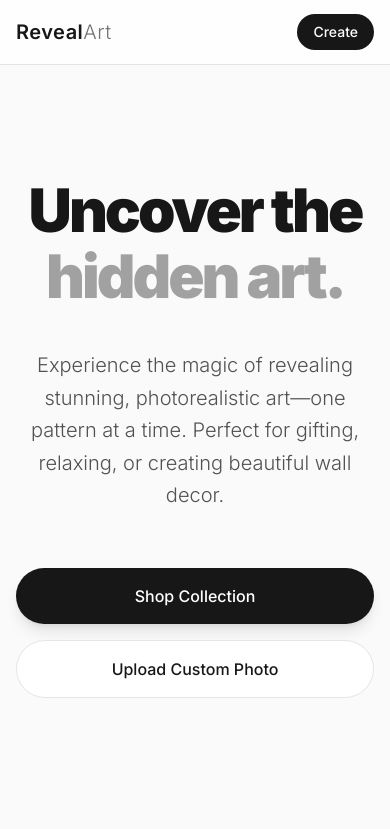
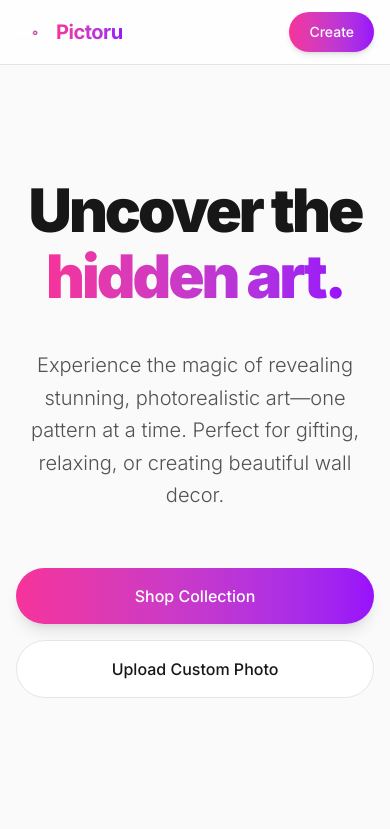
Before and after one commit to muddaseraltaf/framafy, a Next.js app in the folder web/: page / in a window 390 px wide. Shown: the top 829 px of the page. Built offline with nearby package versions, Linux system fonts and the light colour scheme.

Commit message:
feat: rebrand to Pictoru with new logo and gradient design system

```diff
--- a/web/src/app/layout.tsx
+++ b/web/src/app/layout.tsx
@@ -6,19 +6,19 @@ import Link from "next/link";
 const inter = Inter({ subsets: ["latin"], variable: "--font-inter" });
 
 export const metadata: Metadata = {
-  title: "Framafy | Turn Memories into Handmade Pattern Art",
+  title: "Pictoru | Turn Memories into Handmade Pattern Art",
   description: "Upload any photo and instantly generate a beautifully intricate, printable pattern puzzle. Recreate your favorite memories as stunning halftone or classic art.",
   openGraph: {
-    title: "Framafy | Turn Memories into Handmade Art",
+    title: "Pictoru | Turn Memories into Handmade Art",
     description: "Generate beautiful, printable pattern puzzles from your own photos.",
-    url: "https://framafy.com",
-    siteName: "Framafy",
+    url: "https://pictoru.com",
+    siteName: "Pictoru",
     locale: "en_US",
     type: "website",
   },
   twitter: {
     card: "summary_large_image",
-    title: "Framafy | Turn Memories into Handmade Pattern Art",
+    title: "Pictoru | Turn Memories into Handmade Pattern Art",
     description: "Upload any photo and instantly generate a beautifully intricate, printable pattern puzzle.",
   },
 };
@@ -30,18 +30,21 @@ export default function RootLayout({
 }>) {
   return (
     <html lang="en" className={inter.variable}>
-      <body className="min-h-screen flex flex-col font-sans selection:bg-neutral-900 selection:text-white">
+      <body className="min-h-screen flex flex-col font-sans selection:bg-purple-600 selection:text-white">
         <header className="sticky top-0 z-50 w-full border-b border-neutral-200 bg-white/80 backdrop-blur">
           <div className="container mx-auto px-4 h-16 flex items-center justify-between">
-            <Link href="/" className="font-semibold text-xl tracking-wide hover:opacity-80 transition-opacity">
-              Reveal<span className="text-neutral-500 font-light">Art</span>
+            <Link href="/" className="flex items-center gap-2 group hover:opacity-90 transition-opacity">
+              <img src="/logo.png" alt="Pictoru Logo" className="w-8 h-8 rounded-full" />
+              <span className="font-bold text-xl tracking-tight bg-clip-text text-transparent bg-gradient-to-r from-pink-500 to-purple-600">
+                Pictoru
+              </span>
             </Link>
             <nav className="hidden md:flex items-center gap-8 text-sm font-medium text-neutral-600">
-              <Link href="/#collection" className="hover:text-neutral-900 transition-colors">Ready-Made Puzzles</Link>
-              <Link href="/create" className="hover:text-neutral-900 transition-colors">Custom Portrait</Link>
-              <Link href="/my-puzzles" className="hover:text-neutral-900 transition-colors">My Puzzles</Link>
+              <Link href="/#collection" className="hover:text-purple-600 transition-colors">Ready-Made Puzzles</Link>
+              <Link href="/create" className="hover:text-purple-600 transition-colors">Custom Portrait</Link>
+              <Link href="/my-puzzles" className="hover:text-purple-600 transition-colors">My Puzzles</Link>
             </nav>
-            <Link href="/create" className="md:hidden text-sm font-medium bg-neutral-900 text-white px-4 py-2 rounded-full">
+            <Link href="/create" className="md:hidden text-sm font-medium bg-gradient-to-r from-pink-500 to-purple-600 text-white px-5 py-2.5 rounded-full shadow-md">
               Create
             </Link>
           </div>
@@ -53,7 +56,7 @@ export default function RootLayout({
 
         <footer className="border-t border-neutral-200 bg-white p-6 mt-12">
           <div className="container mx-auto text-center text-sm text-neutral-500">
-            &copy; {new Date().getFullYear()} Reveal Your Photo Puzzle. All rights reserved.
+            &copy; {new Date().getFullYear()} Pictoru. All rights reserved.
           </div>
         </footer>
       </body>
--- a/web/src/app/page.tsx
+++ b/web/src/app/page.tsx
@@ -9,7 +9,7 @@ export default function Home() {
       {/* Hero Section */}
       <section className="text-center space-y-10 max-w-3xl mx-auto pt-10">
         <h1 className="text-6xl md:text-8xl font-black tracking-tighter text-neutral-900 leading-[1.1]">
-          Uncover the <br /><span className="text-neutral-400">hidden art.</span>
+          Uncover the <br /><span className="bg-clip-text text-transparent bg-gradient-to-r from-pink-500 to-purple-600">hidden art.</span>
         </h1>
         <p className="text-xl md:text-2xl text-neutral-600 leading-relaxed font-light">
           Experience the magic of revealing stunning, photorealistic art—one pattern at a time. Perfect for gifting, relaxing, or creating beautiful wall decor.
@@ -17,13 +17,13 @@ export default function Home() {
         <div className="flex flex-col sm:flex-row gap-4 items-center justify-center pt-4">
           <Link
             href="/#collection"
-            className="w-full sm:w-auto px-8 py-4 bg-neutral-900 text-white font-medium rounded-full hover:bg-neutral-800 transition-all shadow-lg hover:shadow-xl hover:-translate-y-0.5"
+            className="w-full sm:w-auto px-8 py-4 bg-gradient-to-r from-pink-500 to-purple-600 text-white font-medium rounded-full hover:opacity-90 transition-all shadow-lg hover:shadow-xl hover:-translate-y-0.5"
           >
             Shop Collection
           </Link>
           <Link
             href="/create"
-            className="w-full sm:w-auto px-8 py-4 bg-white text-neutral-900 font-medium rounded-full border border-neutral-200 hover:bg-neutral-50 transition-all"
+            className="w-full sm:w-auto px-8 py-4 bg-white text-neutral-900 font-medium rounded-full border border-neutral-200 hover:border-purple-300 hover:text-purple-700 transition-all"
           >
             Upload Custom Photo
           </Link>
@@ -45,16 +45,16 @@ export default function Home() {
       </section>
 
       {/* Custom Portrait Banner */}
-      <section className="bg-neutral-900 rounded-[3rem] p-12 md:p-20 text-center text-white space-y-8 shadow-2xl overflow-hidden relative">
-        <div className="absolute top-0 right-0 w-64 h-64 bg-white opacity-5 rounded-full blur-3xl -translate-y-1/2 translate-x-1/2" />
-        <div className="absolute bottom-0 left-0 w-96 h-96 bg-white opacity-5 rounded-full blur-3xl translate-y-1/2 -translate-x-1/3" />
+      <section className="bg-gradient-to-br from-indigo-950 via-purple-900 to-pink-800 rounded-[3rem] p-12 md:p-20 text-center text-white space-y-8 shadow-2xl overflow-hidden relative">
+        <div className="absolute top-0 right-0 w-64 h-64 bg-white opacity-10 rounded-full blur-3xl -translate-y-1/2 translate-x-1/2" />
+        <div className="absolute bottom-0 left-0 w-96 h-96 bg-white opacity-10 rounded-full blur-3xl translate-y-1/2 -translate-x-1/3" />
 
         <div className="relative z-10 max-w-2xl mx-auto space-y-8">
           <h2 className="text-4xl md:text-5xl font-bold tracking-tight">Turn your memories into handmade art.</h2>
-          <p className="text-xl text-neutral-400 font-light">Upload any photo of a loved one, pet, or scenery and our engine will instantly generate a 6-pattern puzzle for you to solve.</p>
+          <p className="text-xl text-pink-100 font-light">Upload any photo of a loved one, pet, or scenery and our engine will instantly generate a 6-pattern puzzle for you to solve.</p>
           <Link
             href="/create"
-            className="inline-block px-10 py-5 bg-white text-neutral-900 font-bold rounded-full hover:bg-neutral-100 transition-all shadow-xl hover:scale-105"
+            className="inline-block px-10 py-5 bg-white text-purple-900 font-bold rounded-full hover:bg-pink-50 transition-all shadow-xl hover:scale-105"
           >
             Start Your Custom Puzzle
           </Link>
```
Also changed, not shown: web/public/logo.png (added).
